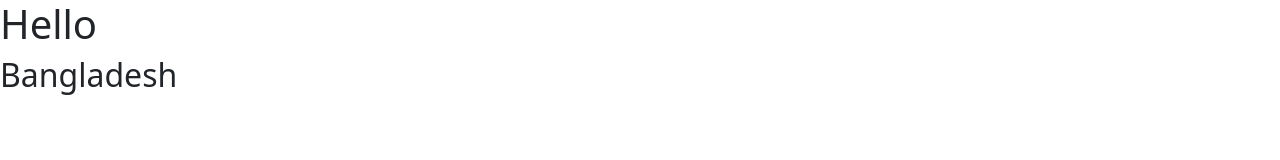
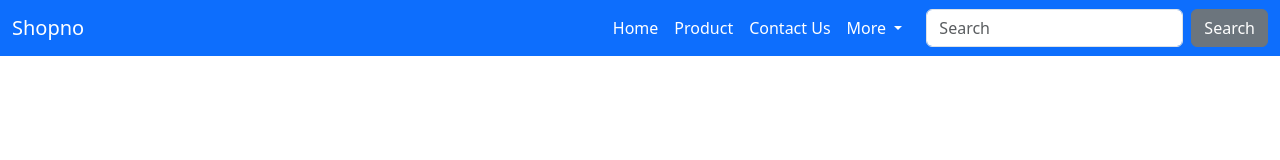
Before and after one commit to Tonoy3012/BS-Project-one, a plain HTML site: page index.html in a window 1280 px wide. Drawn offline with nearby package versions, Linux system fonts and the light colour scheme.

Commit message:
create a navbar

```diff
--- a/index.html
+++ b/index.html
@@ -9,8 +9,43 @@
 </head>
 <body>
 
-    <h1>Hello</h1>
-    <h2>Bangladesh</h2>
+    <nav class="navbar navbar-expand-lg bg-primary">
+        <div class="container-fluid">
+          <a class="navbar-brand text-white" href="#">Shopno</a>
+          <button class="navbar-toggler" type="button" data-bs-toggle="collapse" data-bs-target="#navbarSupportedContent" aria-controls="navbarSupportedContent" aria-expanded="false" aria-label="Toggle navigation">
+            <span class="navbar-toggler-icon"></span>
+          </button>
+          <div class="collapse navbar-collapse" id="navbarSupportedContent">
+            <ul class="navbar-nav ms-auto mb-2 me-3 mb-lg-0">
+              <li class="nav-item">
+                <a class="nav-link active text-white" aria-current="page" href="#">Home</a>
+              </li>
+              <li class="nav-item">
+                <a class="nav-link text-white" href="#">Product</a>
+              </li>
+              <li class="nav-item">
+                <a class="nav-link text-white" href="#">Contact Us</a>
+              </li>
+              <li class="nav-item dropdown">
+                <a class="nav-link dropdown-toggle text-white" href="#" role="button" data-bs-toggle="dropdown" aria-expanded="false">
+                  More
+                </a>
+                <ul class="dropdown-menu">
+                  <li><a class="dropdown-item" href="#">Action</a></li>
+                  <li><a class="dropdown-item" href="#">Another action</a></li>
+                  <li><hr class="dropdown-divider"></li>
+                  <li><a class="dropdown-item" href="#">Something else here</a></li>
+                </ul>
+              </li>
+
+            </ul>
+            <form class="d-flex" role="search">
+              <input class="form-control me-2" type="search" placeholder="Search" aria-label="Search">
+              <button class="btn btn-secondary" type="submit">Search</button>
+            </form>
+          </div>
+        </div>
+      </nav>
 
 
     <script src="https://cdn.jsdelivr.net/npm/bootstrap@5.3.0-alpha3/dist/js/bootstrap.bundle.min.js"></script>
```
